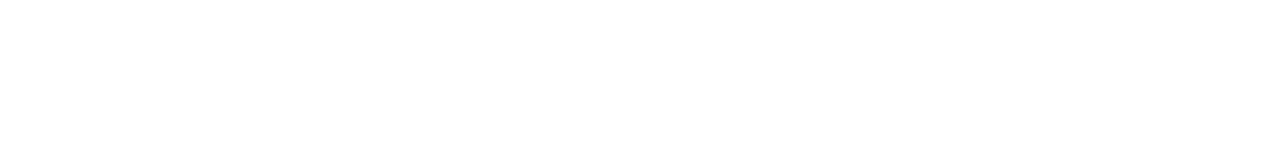
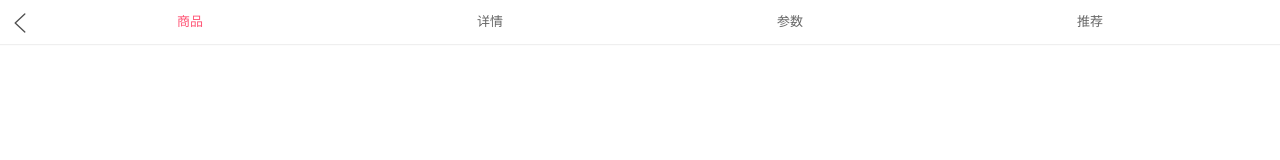
Before and after one commit to griki4/supermall, a Vue app: page /Detail/1 in a window 1280 px wide. Shown: the top 160 px of the page. Built offline with nearby package versions, Linux system fonts and the light colour scheme.

Commit message:
详情页跳转参数携带和导航栏封装

```diff
--- a/src/App.vue
+++ b/src/App.vue
@@ -1,6 +1,6 @@
 <template>
   <div id="app">
-<!--    切换路由展示views文件夹下的四个对应组件-->
+<!--    切换路由展示views文件夹下的四个对应组件，让路由组件不要在切换显示的时候销毁-->
     <keep-alive>
       <router-view></router-view>
     </keep-alive>
--- a/src/components/common/scroll/Scroll.vue
+++ b/src/components/common/scroll/Scroll.vue
@@ -59,6 +59,9 @@
     refresh(){
       this.scroll && this.scroll.refresh()
     },
+    getScrollY(){
+      return this.scroll ? this.scroll.y : 0
+    }
   }
 }
 </script>
--- a/src/components/content/goods/GoodsListItem.vue
+++ b/src/components/content/goods/GoodsListItem.vue
@@ -1,6 +1,6 @@
 <template>
 <!--  商品展示页的小组件，包含商品图片文字描述和价格等详细信息-->
-<div class="goods-item">
+<div class="goods-item" @click="itemClick">
     <img :src="goodsItem.show.img" @load="imageLoad">
   <div class="goods-info">
     <p>{{goodsItem.title}}</p>
@@ -24,6 +24,10 @@
   methods:{
     imageLoad(){
       this.$bus.$emit('imageLoadItem')
+    },
+    itemClick(){
+      //将商品的iid信息传递给详情页组件
+      this.$router.push('/detail/' + this.goodsItem.iid)
     }
   }
 }
--- a/src/router/index.js
+++ b/src/router/index.js
@@ -5,6 +5,7 @@
 const Category = () => import('../views/category/Category')
 const Cart = () => import('../views/cart/Cart')
 const Profile = () => import('../views/profile/Profile')
+const Detail = () => import('../views/Detail/Detail')
 
 // 1.安装插件
 Vue.use(VueRouter)
@@ -31,6 +32,10 @@
   {
     path: '/profile',
     component: Profile
+  },
+  {
+    path: '/Detail/:iid',//动态路由
+    component: Detail
   }
 ]
 const router = new VueRouter({
--- /dev/null
+++ b/src/views/Detail/ChildComponents/DetailNavBar.vue
@@ -0,0 +1,56 @@
+<template>
+  <nav-bar>
+    <div slot="left" @click="backHome">
+      <img src="../../../assets/img/common/back.svg" alt="" class="back">
+    </div>
+    <div slot="center" class="title">
+      <div v-for="(item, index) in titles" :key="index"
+           class="title-item" @click="itemClick(index)" :class="{active: currentIndex === index}">
+        {{item}}
+      </div>
+    </div>
+  </nav-bar>
+</template>
+
+<script>
+import NavBar from "@/components/common/navbar/NavBar";
+import BackTop from "@/components/content/backtop/BackTop";
+export default {
+  name: "DetailNavBar",
+  components:{BackTop, NavBar},
+  data(){
+    return {
+      titles: ['商品', '详情', '参数', '推荐'],
+      currentIndex: 0
+    }
+  },
+  methods:{
+    itemClick(index) {
+      this.currentIndex = index
+    },
+    backHome(){
+      //点击返回首页事件
+      this.$router.back()
+    }
+  }
+}
+</script>
+
+<style scoped>
+  .title {
+    display: flex;
+  }
+
+  .title-item {
+    flex: 1;
+    font-size: 13px;
+  }
+
+  .active {
+    color: var(--color-high-text);
+  }
+
+  .back {
+    margin-top: 12px;
+  }
+</style>
--- /dev/null
+++ b/src/views/Detail/Detail.vue
@@ -0,0 +1,24 @@
+<template>
+  <detail-nav-bar></detail-nav-bar>
+</template>
+
+<script>
+import DetailNavBar from "@/views/Detail/ChildComponents/DetailNavBar";
+export default {
+  name: "Detail",
+  components:{DetailNavBar},
+  data(){
+    return {
+      iid: null
+    }
+  },
+  activated() {
+    //接收商品的iid信息
+    this.iid = this.$route.params.iid
+  }
+}
+</script>
+
+<style scoped>
+
+</style>
--- a/src/views/home/Home.vue
+++ b/src/views/home/Home.vue
@@ -61,9 +61,12 @@
         showTop:false,
         tabOffsetTop: 0,
         //吸顶样式
-        isTabFixed:false
+        isTabFixed:false,
+        //保持Home位置的数据
+        saveY: 0
       }
     },
+
     //组件创建完毕后就发送网络请求，获取制作轮播图所需要的数据
     created() {
       this.getHomeMultidata()
@@ -71,6 +74,7 @@
       this.getHomeGoods('new')
       this.getHomeGoods('sell')
     },
+
     mounted() {
       const refresh = debounce(this.$refs.scroll.refresh, 50)
       //监听图片加载完毕事件，执行重新计算滚动高度的函数，最好是在组件挂载而非创建的时候监听，否则容易拿不到scroll对象
@@ -79,6 +83,18 @@
         refresh()//频繁调用时，debounce会清除掉上一次的定时器并开启一个新的定时器
       })
     },
+
+    activated() {
+      this.$refs.scroll.scrollTo(0, this.saveY, 0)
+      //组件激活时最好重新refresh一次防止出现bug
+      this.$refs.scroll.refresh()
+    },
+
+    deactivated() {
+      //切换路由组件的时候保存当前页面滚动位置的信息
+      this.saveY = this.$refs.scroll.getScrollY()
+    },
+
     computed:{
       showGoods() {
         return this.goods[this.currentType].list
@@ -101,21 +117,26 @@
         this.$refs.tabControl1.currentIndex = index
         this.$refs.tabControl2.currentIndex = index
       },
+
       swiperImageLoad(){
         //获取tabControl组件的根元素，在mounted中获取的时候可能轮播图的图片还未加载完成
         this.tabOffsetTop = this.$refs.tabControl2.$el.offsetTop
       },
+
       backTop(){
         //点击图标后返回至滚动开始的位置
         // this.$refs.scroll.scroll.scrollTo(0,0,500)
         this.$refs.scroll.scrollTo(0,0)//将scrollTo方法进行封装
       },
+
       contentScroll(position) {
         //决定BackTop是否显示
         this.showTop = Math.abs(position.y) > 1000
         //决定tabControl是否吸顶，超过阈值就启用吸顶效果
         this.isTabFixed = Math.abs(position.y) > this.tabOffsetTop
       },
+
+      //加载更多商品信息的方法
       loadMore(){
         this.getHomeGoods(this.currentType)
       },
```
